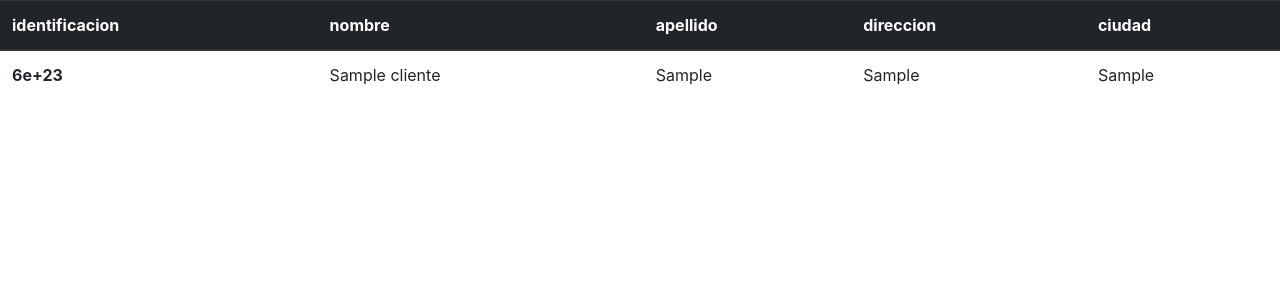
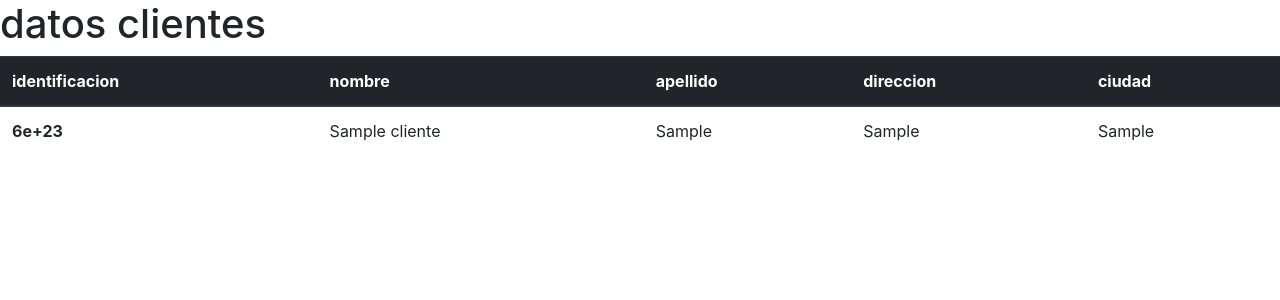
Before and after one commit to punky-11/aplicacionPosSantiago, a Node server app: page /api/tabla in a window 1280 px wide. Shown: the top 300 px of the page. Run offline with Node 20, Linux system fonts and the light colour scheme; tables that the repository leaves empty hold one stand-in row (values such as "Sample post"); style sheets or scripts are compiled from the project's sources; some libraries are stand-ins or nearby versions.

Commit message:
datos clientes en tabla lista falta estilos

```diff
--- a/views/tablaAdmin.ejs
+++ b/views/tablaAdmin.ejs
@@ -10,7 +10,7 @@
 </head>
 <body>
 
-
+<h1>datos clientes</h1>
 	<table class="table">
 		<thead class="thead-dark">
 		  <tr>
```
